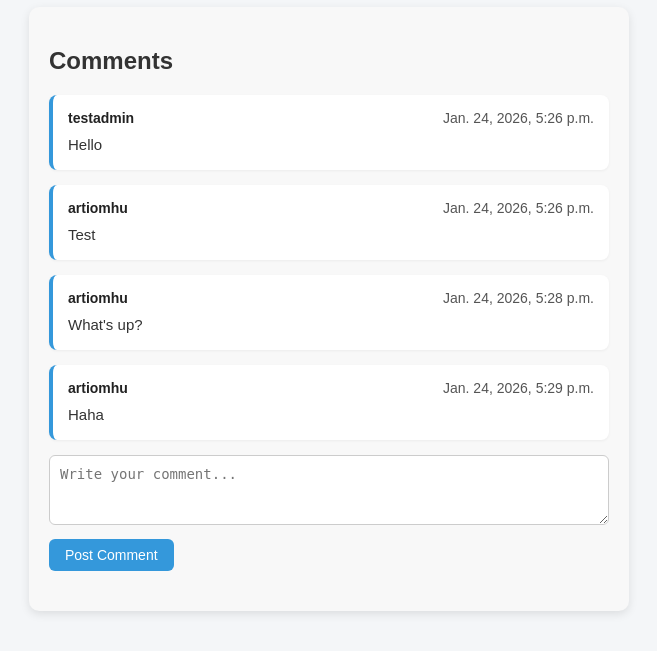
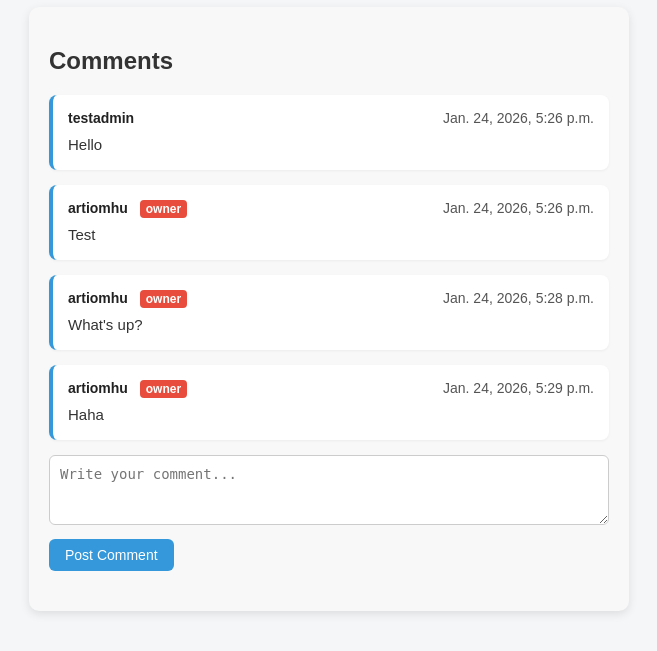
Before and after one commit to artemhubenko/auction, a Django app: page /5 in a window 1280 px wide. Shown: the part 779-1430 px from the top of the page, without its empty margins (311-968 px from the left). Run offline with Django 3.2, Linux system fonts and the light colour scheme; data comes from the database, SQL or seed files in the repository; both versions use the stored data as it was after the commit.

Commit message:
Added: category field and owner badge in comments. Some bugs fuxed.

```diff
--- a/auctions/static/auctions/styles_lot.css
+++ b/auctions/static/auctions/styles_lot.css
@@ -319,3 +319,13 @@ body {
 .comment-form button:hover {
     background: #2980b9;
 }
+
+.lot-property {
+  background-color: #e74c3c;
+  color: white;
+  font-size: 12px;
+  font-weight: bold;
+  padding: 2px 6px;
+  border-radius: 4px;
+  margin-left: 8px;
+}
--- a/auctions/templates/auctions/lot.html
+++ b/auctions/templates/auctions/lot.html
@@ -118,7 +118,12 @@
         {% for comment in comments %}
             <div class="comment">
                 <div class="comment-header">
-                    <span class="author">{{ comment.owner }}</span>
+                    <span class="author">
+                        {{ comment.owner }}
+                        {% if comment.owner == lot.owner %}
+                        <span class="lot-property">owner</span>
+                        {% endif %}
+                    </span>
                     <span class="date">{{ comment.timestamp }}</span>
                 </div>
                 <div class="comment-body">
--- a/auctions/views.py
+++ b/auctions/views.py
@@ -11,8 +11,17 @@ from .models import User, Lot, Bid, Comment, Category
 
 
 def index(request):
+    category_id = request.GET.get("category")
+    lots = Lot.objects.all()
+
+    if category_id:
+        lots = lots.filter(category_id=category_id)
+    lots = lots.order_by("-is_active", "-id")
+
     return render(request, "auctions/index.html", {
-        "lots": Lot.objects.all().order_by('-is_active', '-id'),
+        "lots": lots,
+        "categories": Category.objects.all(),
+        "selected_category": category_id,
     })
 
 @login_required(login_url='/login')
```
Also changed, not shown: auctions/templates/auctions/index.html (+15 -0 lines), db.sqlite3.
